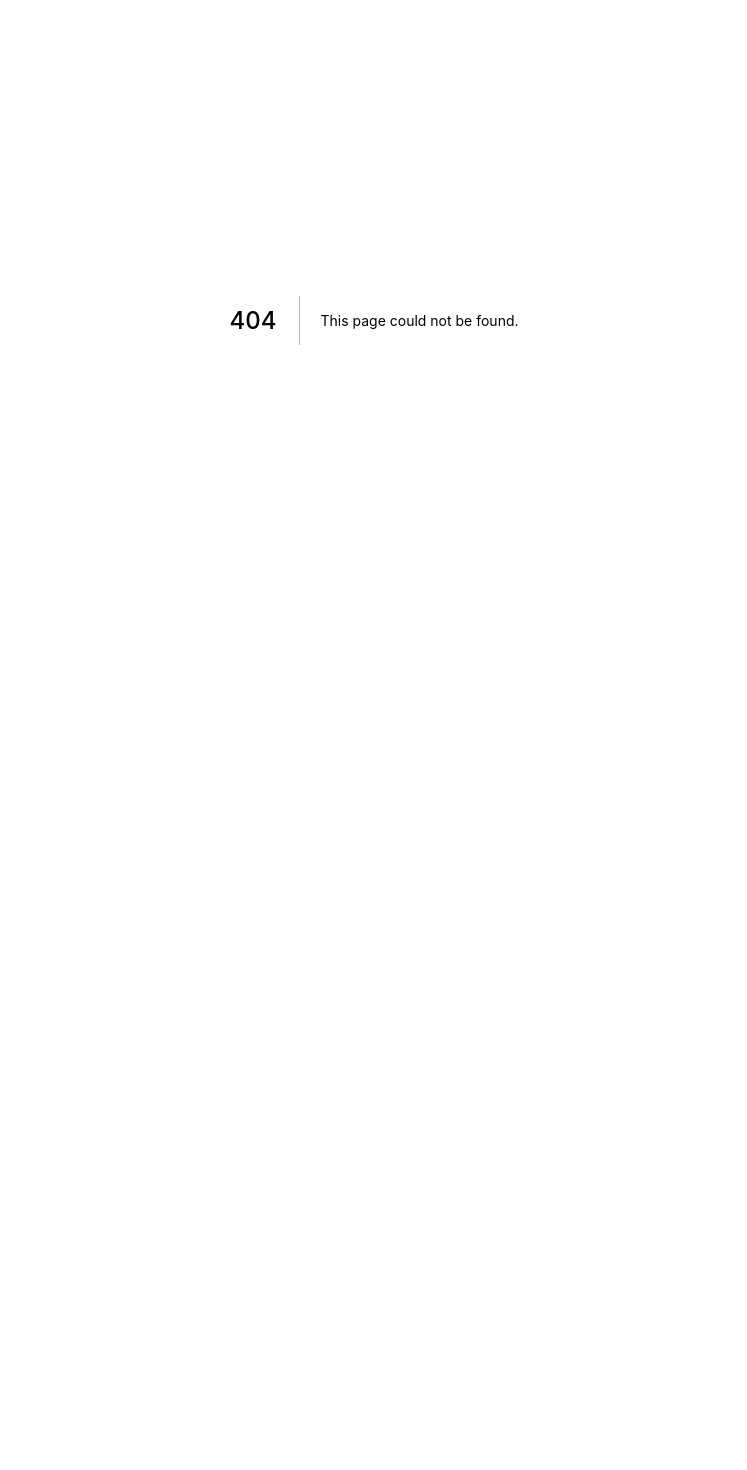
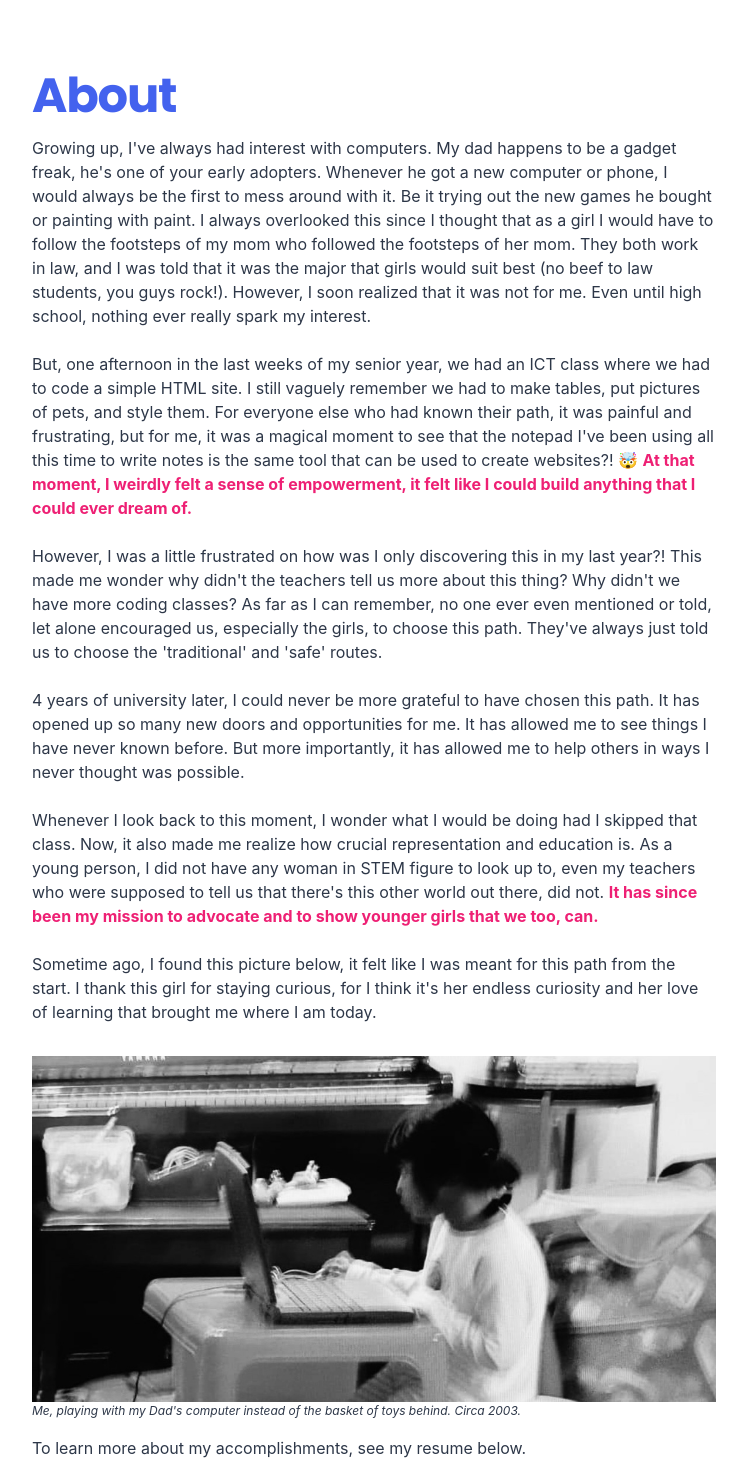
Before and after one commit to azurast/azura.dev, a Next.js app: page /about in a window 1280 px wide. Before the commit this address had no page. Shown: the part 80-1550 px from the top of the page, without its empty margins (266-1013 px from the left). Before the commit the page ends 800 px from the top, so only its background shows below. Built offline with nearby package versions, Linux system fonts and the light colour scheme.

Commit message:
add about me page

```diff
--- a/components/Container.js
+++ b/components/Container.js
@@ -97,6 +97,11 @@ const Container = ({ children }) => {
           <NextLink href="/projects" passHref>
             <Button as="a" variant="ghost" p={[1, 2, 4]} _hover={{ backgroundColor: navHoverBg[colorMode] }}>
               Projects
+            </Button>
+          </NextLink>
+          <NextLink href="/about" passHref>
+            <Button as="a" variant="ghost" p={[1, 2, 4]} _hover={{ backgroundColor: navHoverBg[colorMode] }}>
+              About
             </Button>
           </NextLink>
         </Box>
--- /dev/null
+++ b/pages/about/index.js
@@ -0,0 +1,93 @@
+import React from "react";
+import Container from "../../components/Container";
+import Head from "next/head";
+import {Button, Flex, Heading, Image, Stack, Text, useColorMode} from "@chakra-ui/react";
+import { DownloadIcon } from "@chakra-ui/icons";
+import theme from "../../styles/theme";
+import NextLink from "next/link";
+
+export default function Index() {
+
+  const { colorMode } = useColorMode()
+  const secondaryTextColor = theme.colors.colorSecondary;
+  const accentColor = theme.colors.accent;
+  const secondaryColor = theme.colors.secondary;
+
+  return (
+    <>
+      <Head>
+        <title>azura.dev | Resume</title>
+        <meta name="viewport" content="initial-scale=1.0, width=device-width" />
+        <link rel="web icon" href='/images/logo/light-logo.png' />
+        <style>
+          {/* eslint-disable-next-line react/no-unescaped-entities */}
+          @import url('https://fonts.googleapis.com/css2?family=IBM+Plex+Sans:ital,wght@0,100;0,200;0,300;0,400;0,500;0,600;0,700;1,100;1,200;1,300;1,400;1,500;1,600;1,700&family=Poppins:ital,wght@0,100;0,200;0,300;0,400;0,500;0,600;0,700;0,800;0,900;1,100;1,200;1,300;1,400;1,500;1,600;1,700;1,800;1,900&display=swap');
+        </style>
+      </Head>
+      <Container>
+        <Stack
+          as="main"
+          spacing={8}
+          justifyContent="center"
+          alignItems="flex-start"
+          m="0 auto 4rem auto"
+          maxWidth="700px"
+          px={2}
+        >
+          <Flex
+            flexDirection="column"
+            justifyContent="flex-start"
+            alignItems="flex-start"
+            maxWidth="700px"
+          >
+            <Heading letterSpacing="tight" mb={4} as="h1" size="2xl" color={accentColor[colorMode]}>
+              About
+            </Heading>
+            <Text color={secondaryTextColor[colorMode]}>
+              {/* eslint-disable-next-line react/no-unescaped-entities */}
+              Growing up, I've always had interest with computers. My dad happens to be a gadget freak, he's one of your early adopters. Whenever he got a new computer or phone, I would always be the first to mess around with it. Be it trying out the new games he bought or painting with paint. I always overlooked this since I thought that as a girl I would have to follow the footsteps of my mom who followed the footsteps of her mom. They both work in law, and I was told that it was the major that girls would suit best (no beef to law students, you guys rock!). However, I soon realized that it was not for me. Even until high school, nothing ever really spark my interest.
+              <br/>
+              <br/>
+              {/* eslint-disable-next-line react/no-unescaped-entities */}
+              But, one afternoon in the last weeks of my senior year, we had an ICT class where we had to code a simple HTML site. I still vaguely remember we had to make tables, put pictures of pets, and style them. For everyone else who had known their path, it was painful and frustrating, but for me, it was a magical moment to see that the notepad I've been using all this time to write notes is the same tool that can be used to create websites?! 🤯 <span style={{ fontWeight: 'bold', color: `${secondaryColor[colorMode]}` }}> At that moment, I weirdly felt a sense of empowerment, it felt like I could build anything that I could ever dream of.</span>
+              <br/>
+              <br/>
+              {/* eslint-disable-next-line react/no-unescaped-entities */}
+              However, I was a little frustrated on how was I only discovering this in my last year?! This made me wonder why didn't the teachers tell us more about this thing? Why didn't we have more coding classes? As far as I can remember, no one ever even mentioned or told, let alone encouraged us, especially the girls, to choose this path. They've always just told us to choose the 'traditional' and 'safe' routes.
+              <br/>
+              <br/>
+              {/* eslint-disable-next-line react/no-unescaped-entities */}
+              4 years of university later, I could never be more grateful to have chosen this path. It has opened up so many new doors and opportunities for me. It has allowed me to see things I have never known before. But more importantly, it has allowed me to help others in ways I never thought was possible.
+              <br/>
+              <br/>
+              {/* eslint-disable-next-line react/no-unescaped-entities */}
+              Whenever I look back to this moment, I wonder what I would be doing had I skipped that class. Now, it also made me realize how crucial representation and education is. As a young person, I did not have any woman in STEM figure to look up to, even my teachers who were supposed to tell us that there's this other world out there, did not.  <span style={{ fontWeight: 'bold', color: `${secondaryColor[colorMode]}` }}>It has since been my mission to advocate and to show younger girls that we too, can.</span>
+              <br/>
+              <br/>
+              {/* eslint-disable-next-line react/no-unescaped-entities */}
+              Sometime ago, I found this picture below, it felt like I was meant for this path from the start. I thank this girl for staying curious, for I think it's her endless curiosity and her love of learning that brought me where I am today.
+            </Text>
+            <Image
+              mt={8}
+              src="/images/about/young-me.jpg"
+              layout='fill'
+              alrt="young me"
+            />
+            <Text as="i" fontSize="xs" color={secondaryTextColor[colorMode]}>
+              {/* eslint-disable-next-line react/no-unescaped-entities */}
+              Me, playing with my Dad's computer instead of the basket of toys behind. Circa 2003.
+            </Text>
+            <Text color={secondaryTextColor[colorMode]} mt={4}>
+              To learn more about my accomplishments, see my resume below.
+            </Text>
+            <NextLink href="https://drive.google.com/file/d/1-rYF0lmVREhDhyWrlCu1mMBSozqwgreE/view" passHref>
+              <Button mt={4} rightIcon={<DownloadIcon/>} colorScheme="brandSecondary" download>
+                Resume
+              </Button>
+            </NextLink>
+          </Flex>
+        </Stack>
+      </Container>
+    </>
+  )
+}
--- a/pages/index.js
+++ b/pages/index.js
@@ -97,7 +97,7 @@ export default function Index({ projects }) {
               {/*<GooglyEyes/>*/}
             </Stack>
             {/* eslint-disable-next-line react/no-unescaped-entities */}
-            <Text color={secondaryTextColor[colorMode]}>I'm a junior developer at Apple Developer Academy Indonesia @ BINUS learning all things iOS starting from research, design, and development! I'm currently exploring my interests surrounding <span style={{ fontWeight: 'bold' }}>mobile, web, and game development. </span></Text>
+            <Text color={secondaryTextColor[colorMode]}>I'm a junior developer at Apple Developer Academy Indonesia @ BINUS learning all things iOS starting from research, design, and development! I'm currently exploring my interests surrounding  <span style={{ fontWeight: 'bold' }}>mobile, web, and game development. </span></Text>
             <Heading as="h3" size="md" my={2} color={textColor[colorMode]}>My Skills</Heading>
             <Text color={secondaryTextColor[colorMode]}>Through my studies, I learned a lot of fundamental concepts of computer science and app development. I like to build and apply these knowledge into tangible products.</Text>
             <Skills/>
```
Also changed, not shown: public/images/about/young-me.jpg (added).
